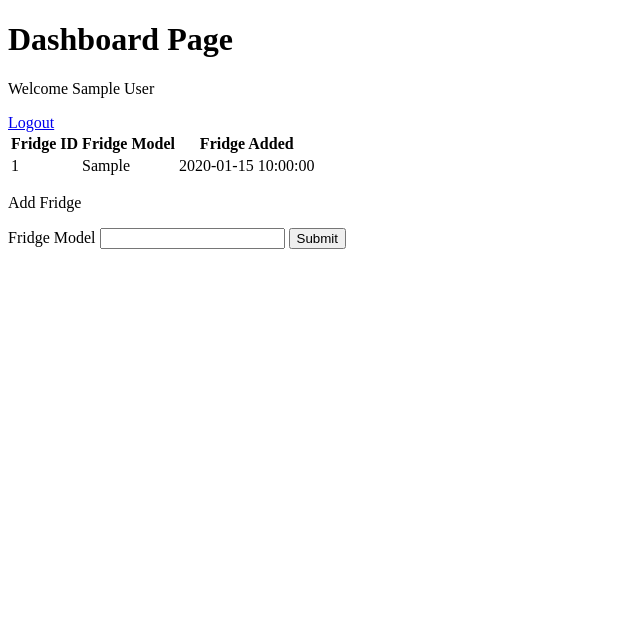
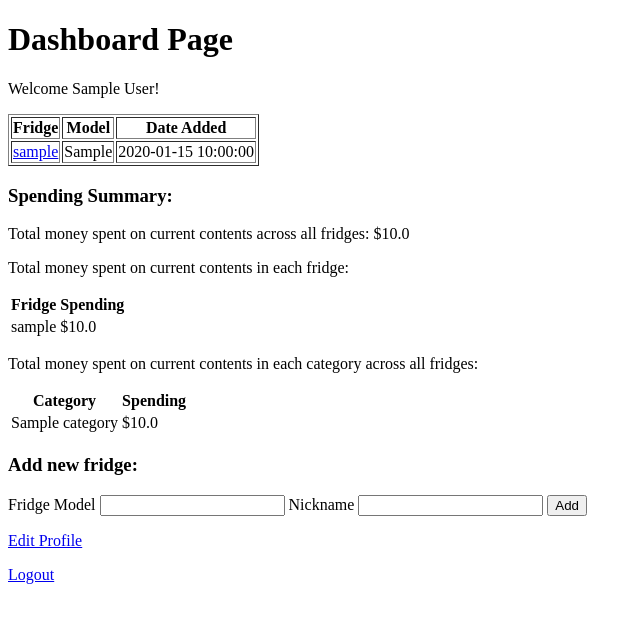
Before and after one commit to shreeyajain/smart-fridge, a Flask app: page /dashboard in a window 1280 px wide. Shown: the top 623 px of the page, without its empty margins (0-642 px from the left). Run offline with Flask 2, Linux system fonts and the light colour scheme; a user stored in the database is signed in; tables that the repository leaves empty hold one stand-in row (values such as "Sample post").

Commit message:
Adding dashboard functionalities and merging Shivang's updates

```diff
--- a/app/models.py
+++ b/app/models.py
@@ -111,11 +111,12 @@ class Fridge(Base):
     fid = Column(Integer, primary_key=True, autoincrement=True)
     model = Column(VARCHAR(10))
     since = Column(TIMESTAMP, server_default=db.func.current_timestamp())
+    nickname = Column(VARCHAR(25))
     uid = Column(Integer, nullable=False)
     ForeignKeyConstraint(['uid'], ['user.uid'])
 
     @instanceVariables
-    def __init__(self, uid, model):
+    def __init__(self, uid, model, nickname):
         pass
 
     def __repr__(self):
@@ -123,7 +124,7 @@ class Fridge(Base):
 
 class FridgeAdmin(ModelView):
     column_display_pk = True
-    form_columns = ['fid', 'model', 'since', 'uid']
+    form_columns = ['fid', 'model', 'since', 'nickname', 'uid']
 
 class FridgeUser(UserMixin):
     def __init__(self, id, name, password, email):
@@ -221,11 +222,15 @@ class Settings(Base):
         PrimaryKeyConstraint('locid', 'fid'),
     )
 
-    locid = Column(Integer, primary_key=True)
+    locid = Column(Integer)
     fid = Column(Integer, nullable=False)
     name = Column(VARCHAR(20))
     temp = Column(Integer, default=4)
     ForeignKeyConstraint(['fid'], ['fridge.fid'])
+
+    @instanceVariables
+    def __init__(self, fid, locid, name):
+        pass
 
 class SettingsAdmin(ModelView):
     column_display_pk = True
@@ -247,6 +252,7 @@ admin.add_view(LoginAdmin(Login, db.session))
 admin.add_view(FridgeAdmin(Fridge, db.session))
 admin.add_view(CategoryAdmin(Category, db.session))
 admin.add_view(ContentAdmin(Content, db.session))
+admin.add_view(StoresAdmin(Stores, db.session))
 admin.add_view(CreateSListAdmin(CreateSList, db.session))
 admin.add_view(SettingsAdmin(Settings, db.session))
 admin.add_view(LogAdmin(Log, db.session))
--- a/app/templates/dashboard.html
+++ b/app/templates/dashboard.html
@@ -3,27 +3,64 @@
 <body>
 
 <h1>Dashboard Page</h1>
-<p>Welcome {{ username }}</p>
-<a href="/logout">Logout</a>
-<table>
+<p>Welcome {{username}}!</p>
+<table border="1">
     <tr>
-        <th>Fridge ID</th>
-        <th>Fridge Model</th>
-        <th>Fridge Added</th>
+        <th>Fridge</th>
+        <th>Model</th>
+        <th>Date Added</th>
     </tr>
     {%for fridge in fridges%}
         <tr>
-            <td>{{fridge.fid}}</td>
+            <td><a href={{"/fridge/{}".format(fridge.fid)}}>{{fridge.nickname}}</a></td>
             <td>{{fridge.model}}</td>
             <td>{{fridge.since}}</td>
         </tr>
     {%endfor%}
 </table>
-<p>Add Fridge</p>
+<h3>Spending Summary:</h3>
+<p>Total money spent on current contents across all fridges: ${%for row in total_spending%}{%for col in row%}{{col}}{%endfor%}{%endfor%} </p>
+<p>Total money spent on current contents in each fridge:</p>
+<table>
+    <tr>
+        <th>Fridge</th>
+        <th>Spending</th>
+    </tr>
+    {%for fridge in spending%}
+        <tr>
+            <td>{{fridge.nick}}</td>
+            <td>${{fridge.sum}}</td>
+        </tr>
+    {%endfor%}
+</table>
+<p>Total money spent on current contents in each category across all fridges:</p>
+<table>
+    <tr>
+        <th>Category</th>
+        <th>Spending</th>
+    </tr>
+    {%for fridge in spending_cat%}
+        <tr>
+            <td>{{fridge.cat}}</td>
+            <td>${{fridge.sum}}</td>
+        </tr>
+    {%endfor%}
+    {%for fridge in not_spent%}
+        <tr>
+            <td>{{fridge.name}}</td>
+            <td>$0</td>
+        </tr>
+    {%endfor%}
+</table>
+<h3>Add new fridge:</h3>
 <form action="/dashboard" method="POST">
     <label>Fridge Model</label>
     <input type="text" name="model" />
-    <input type="submit" />
+    <label>Nickname</label>
+    <input type="text" name="nickname" />
+    <input type="submit" value="Add" />
 </form>
+<p><a href="/profile">Edit Profile</a></p>
+<p><a href="/logout">Logout</a></p>
 </body>
 </html>
--- a/app/views.py
+++ b/app/views.py
@@ -2,7 +2,7 @@ from app import app, db, login_manager
 from flask_login import current_user, login_user, logout_user, login_required, UserMixin
 from flask import abort, request, render_template, redirect
 from app.models import Fridge, FridgeUser, Login, User
-from sqlalchemy import text
+from sqlalchemy import text, update
 
 def checkUserAuth(func):
     @wraps(func)
@@ -67,6 +67,42 @@ def register():
     else:
         return render_template('register.html')
 
+@app.route("/profile", methods=['GET', 'POST'])
+@login_required
+def profile():
+    user = User.query.filter_by(uid=current_user.id).first()
+    if request.method == 'POST':
+        name = request.form['name']
+        if name == "":
+            name = user.name
+            print(name)
+        email = request.form['email']
+        if email == "":
+            email = user.email
+        address = request.form['address']
+        if address == "":
+            address = user.address
+        country_code = request.form['country_code']
+        if country_code == "":
+            country_code = user.countrycode
+        phone = request.form['phone']
+        if phone == "":
+            phone = user.phone
+        budget = request.form['budget']
+        if budget == "":
+            budget = user.budget
+
+        update_query = text("update user set name = '{}', email = '{}', address = '{}', countrycode = {}, \
+                            phone = {}, budget = {} where uid = {}".format(name, email, address, country_code,
+                            phone, budget, current_user.id))
+        db.session.execute(update_query)
+        db.session.commit()
+
+        return redirect("/dashboard")
+
+    else:
+        return render_template('profile.html', user=user)
+
 @app.route("/fridge/<int:fid>")
 @login_required
 def fridge(fid):
@@ -74,9 +110,11 @@ def fridge(fid):
     if len(fridgeUser) == 0:
         return redirect("/dashboard")
 
-    query = text("SELECT content.name, stores.amount, stores.unit, stores.price, stores.store, category.name from stores, content, category where stores.conid = content.conid and stores.catid = category.catid and fid={} order by category.name".format(fid))
+    nickFridge = Fridge.query.filter_by(fid=fid).first()
+
+    query = text("SELECT stores.fid fid, stores.conid conid, stores.catid catid, content.name, stores.amount, stores.unit, stores.price, stores.store, category.name category from stores, content, category where stores.conid = content.conid and stores.catid = category.catid and fid={} order by category.name;".format(fid))
     data = db.session.execute(query)
-    return render_template('fridge.html', data=data, fid=fid)
+    return render_template('fridge.html', data=data, fid=fid, nickname=nickFridge.nickname)
 
 @app.route("/shopping/<int:fid>")
 @login_required
@@ -95,7 +133,102 @@ def dashboard():
     if request.method == 'POST':
         uid = current_user.id
         model = request.form['model']
-        fridge = Fridge(uid=uid, model=model)
+        nickname = request.form['nickname']
+        fridge = Fridge(uid=uid, model=model, nickname=nickname)
         fridge.add(fridge)
     fridges = Fridge.query.filter_by(uid=current_user.id)
-    return render_template('dashboard.html', username=current_user.name, fridges=fridges)
+
+    total_spending_query = text("select round(sum(price), 2) from stores where fid in (select fid from fridge where uid={})".format(current_user.id))
+    total_spending = db.session.execute(total_spending_query)
+
+    spending_query = text("select stores.fid as fid, fridge.nickname as nick, round(sum(price), 2) as sum from stores join fridge on stores.fid=fridge.fid where uid={} group by stores.fid, fridge.nickname".format(current_user.id))
+    spending = db.session.execute(spending_query)
+
+    spending_cat_query = text("select category.name as cat, round(sum(price), 2) as sum from category left outer join stores on stores.catid=category.catid where fid in (select fid from fridge where uid={}) group by category.name".format(current_user.id))
+    spending_cat = db.session.execute(spending_cat_query)
+
+    not_spent_cat_query = text("select name from category where name not in (select category.name from category left outer join stores on stores.catid=category.catid where fid in (select fid from fridge where uid={}))".format(current_user.id))
+    not_spent_cat = db.session.execute(not_spent_cat_query)
+
+    return render_template('dashboard.html', username=current_user.name, fridges=fridges, total_spending=total_spending,
+                            spending=spending, spending_cat=spending_cat, not_spent=not_spent_cat)
+
+@app.route("/add/<int:fid>", methods=['GET', 'POST'])
+@login_required
+def add(fid):
+    fridgeUser = Fridge.query.filter_by(fid=fid, uid=current_user.id).all()
+    if len(fridgeUser) == 0:
+        return redirect("/dashboard")
+
+    if request.method == 'POST':
+        name = request.form['name']
+        amount = request.form['amount']
+        unit = request.form['unit']
+        price = request.form['price']
+        store = request.form['store']
+        catid = request.form['category']
+
+        if not catid.isnumeric():
+            result = db.session.execute("INSERT INTO category(name) VALUES ('{}') RETURNING catid".format(catid))
+            db.session.commit()
+            catid = result.first()
+
+        conid = db.session.execute("SELECT conid from content where LOWER(name)=LOWER('{}')".format(name)).first()
+        if not conid:
+            result = db.session.execute("INSERT INTO content(name, catid) VALUES ('{}', {}) RETURNING conid".format(name, catid))
+            db.session.commit()
+            conid = result.first()
+
+        db.session.execute("INSERT INTO stores(fid, conid, catid, amount, unit, price, store) VALUES ({},{},{},{},'{}',{}, '{}');".format(fid, conid[0], catid, amount, unit, price, store))
+        db.session.commit()
+        return redirect("/fridge/{}".format(fid))
+
+    categories = db.session.execute("SELECT name, catid from category;")
+    return render_template('add.html', categories=categories, fid=fid)
+
+@app.route("/edit", methods=['GET', 'POST'])
+@login_required
+def edit():
+    fid = request.args.get('fid', default = None)
+    conid = request.args.get('conid', default = None)
+    catid = request.args.get('catid', default = None)
+
+    if fid == None or catid == None or conid == None:
+        return redirect("/dashboard")
+
+    fridgeUser = Fridge.query.filter_by(fid=fid, uid=current_user.id).all()
+    if len(fridgeUser) == 0:
+        return redirect("/dashboard")
+
+    if request.method == 'POST':
+        amount = request.form['amount']
+        price = request.form['price']
+        unit = request.form['unit']
+
+        query = text("UPDATE stores SET amount={}, price={}, unit='{}' where fid={} and conid={} and catid={};".format(amount, price, unit, fid, conid, catid))
+        print(query)
+        db.session.execute(query)
+        db.session.commit()
+        return redirect("/fridge/{}".format(fid))
+
+    query = text("SELECT content.name, stores.amount, stores.unit, stores.price, stores.store, category.name category from stores, content, category where stores.conid = content.conid and stores.catid = category.catid and stores.fid={} and stores.conid={} and stores.catid={};".format(fid, conid, catid))
+    data = db.session.execute(query).first()
+    return render_template('edit.html', item=data, fid=fid, conid=conid, catid=catid)
+
+@app.route("/delete", methods=['GET'])
+@login_required
+def delete():
+    fid = request.args.get('fid', None)
+    conid = request.args.get('conid', None)
+    catid = request.args.get('catid', None)
+    if fid == None or catid == None or conid == None:
+        return redirect("/dashboard")
+
+    fridgeUser = Fridge.query.filter_by(fid=fid, uid=current_user.id).all()
+    if len(fridgeUser) == 0:
+        return redirect("/dashboard")
+
+    query = text("DELETE from stores where fid={} and conid={} and catid={};".format(fid, conid, catid))
+    db.session.execute(query)
+    db.session.commit()
+    return redirect("/fridge/{}".format(fid))
--- a/config.py
+++ b/config.py
@@ -9,3 +9,4 @@ BASIC_AUTH_USERNAME="shbharad"
 BASIC_AUTH_PASSWORD="thefireisnothot"
 SECRET_KEY="columbiauniversityinthecityofnewyork"
 REMEMBER_COOKIE_DURATION=timedelta(days=1)
+SQLALCHEMY_TRACK_MODIFICATIONS=False
```
Also changed, not shown: app/templates/add.html (added, +39 -0 lines), app/templates/edit.html (added, +14 -0 lines), app/templates/fridge.html (+13 -6 lines), app/templates/profile.html (added, +21 -0 lines), data.sql (+18 -18 lines).
